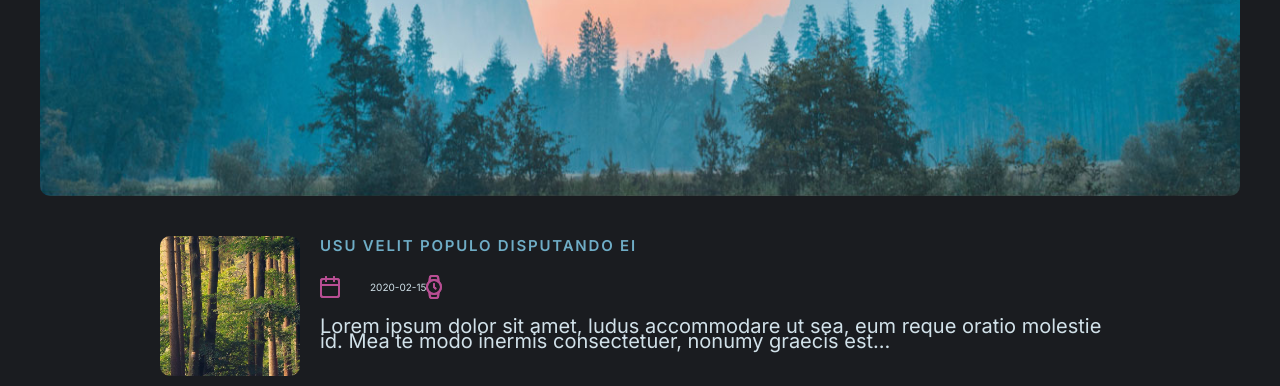
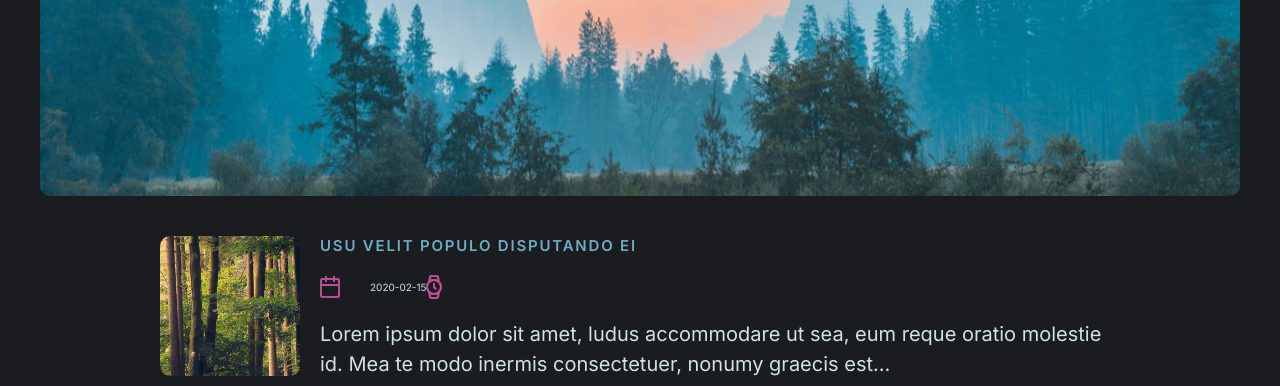
Before and after one commit to FatTonyy/Me-Blog, a Gatsby site: page / in a window 1280 px wide. Shown: the part 414-800 px from the top of the page. Built offline with nearby package versions, Linux system fonts and the light colour scheme; Gatsby itself is replaced by a stand-in of ours.

Commit message:
fix: line-height typo

```diff
--- a/src/styles/Globalstyles.js
+++ b/src/styles/Globalstyles.js
@@ -69,7 +69,7 @@ p {
 
 	@media screen and (min-width: 47.813em) {
 		font-size:2rem;
-		line-height: 1.5rem;
+		line-height: 1.5;
 	}
 }
 
```
